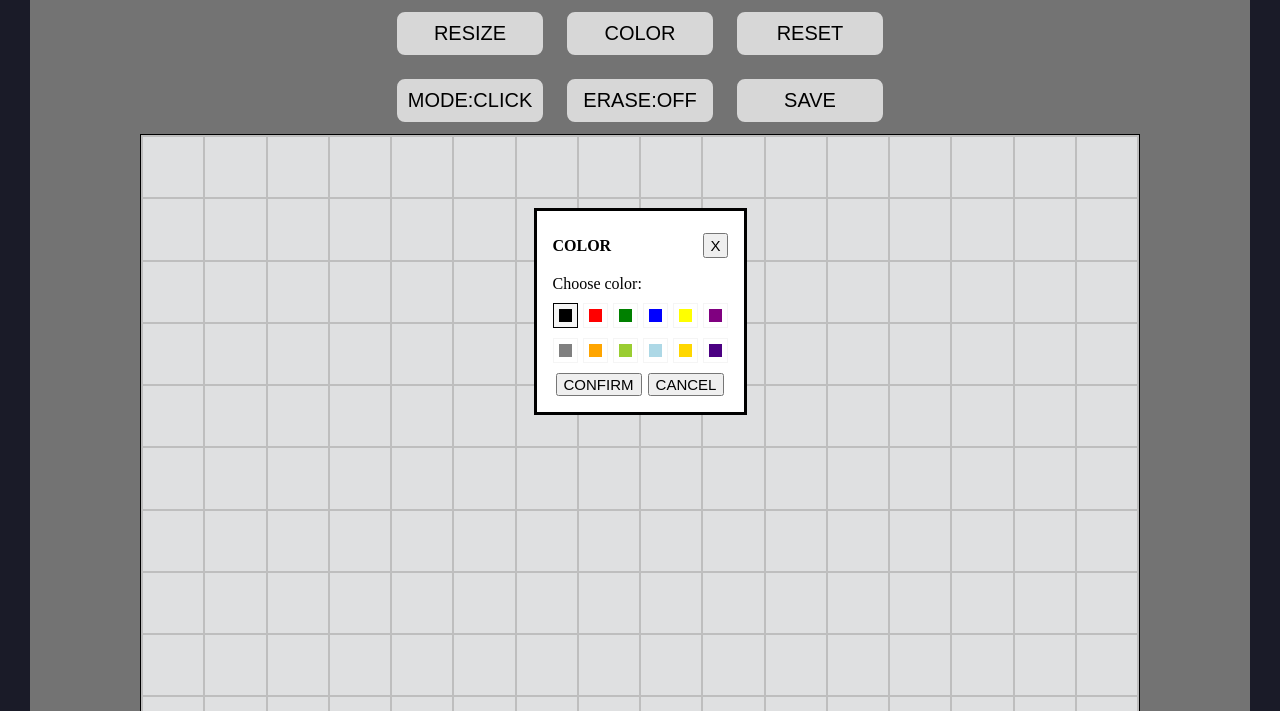
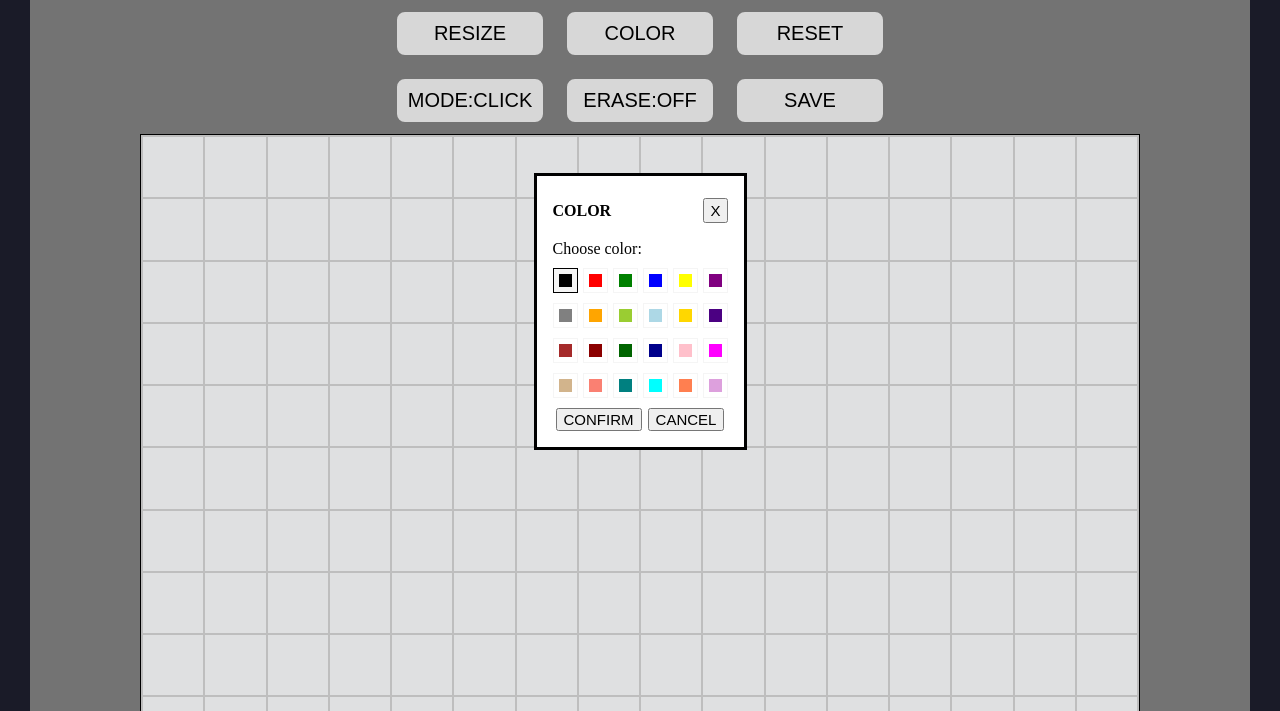
Before and after one commit to Aljohn25/Etch-a-sketch, a plain HTML site: page index.html in a window 1280 px wide. Both pictures are taken after a click on the button "COLOR". Shown: the part 89-800 px from the top of the page. Drawn offline with Linux system fonts and the light colour scheme.

Commit message:
Added 12 more colors

```diff
--- a/index.html
+++ b/index.html
@@ -65,6 +65,22 @@
                 <button id="colorGold" class="colorSelect" data-color="gold"></button>
                 <button id="colorIndigo" class="colorSelect" data-color="indigo"></button>
                 </div>
+                <div class="colorBox3">
+                <button id="colorBrown" class="colorSelect" data-color="brown"></button>
+                <button id="colorDarkRed" class="colorSelect" data-color="darkred"></button>
+                <button id="colorDarkGreen" class="colorSelect" data-color="darkgreen"></button>
+                <button id="colorDarkBlue" class="colorSelect" data-color="darkblue"></button>
+                <button id="colorPink" class="colorSelect" data-color="pink"></button>
+                <button id="colorMagenta" class="colorSelect" data-color="magenta"></button>
+                </div>
+                <div class="colorBox4">
+                <button id="colorTan" class="colorSelect" data-color="tan"></button>
+                <button id="colorSalmon" class="colorSelect" data-color="salmon"></button>
+                <button id="colorTeal" class="colorSelect" data-color="teal"></button>
+                <button id="colorCyan" class="colorSelect" data-color="cyan"></button>
+                <button id="colorCoral" class="colorSelect" data-color="coral"></button>
+                <button id="colorPlum" class="colorSelect" data-color="plum"></button>
+                </div>
 
 
             </div>
--- a/style.css
+++ b/style.css
@@ -287,6 +287,18 @@ input {
     margin-bottom: 10px;
 }
 
+.colorBox3 {
+    display: flex;
+    justify-content: space-between;
+    margin-bottom: 10px;
+}
+
+.colorBox4 {
+    display: flex;
+    justify-content: space-between;
+    margin-bottom: 10px;
+}
+
 
 #colorBlack {
     background-color: black;
@@ -345,6 +357,43 @@ input {
 
 #colorIndigo {
     background-color: indigo;
+}
+
+#colorBrown {
+    background-color: brown;
+}
+#colorDarkRed {
+    background-color: darkred;
+}
+#colorDarkGreen {
+    background-color: darkgreen;
+}
+#colorDarkBlue {
+    background-color: darkblue;
+}
+#colorPink {
+    background-color: pink;
+}
+#colorMagenta {
+    background-color: magenta;
+}
+#colorTan {
+    background-color: tan;
+}
+#colorSalmon {
+    background-color: salmon;
+}
+#colorTeal {
+    background-color: teal;
+}
+#colorCyan {
+    background-color: cyan;
+}
+#colorCoral {
+    background-color: coral;
+}
+#colorPlum {
+    background-color: plum;
 }
 
 
@@ -495,6 +544,54 @@ input {
     background-color: indigo;
 }
 
+.cell.brown {
+    background-color: brown;
+}
+
+.cell.darkred {
+    background-color: darkred;
+}
+
+.cell.darkgreen {
+    background-color: darkgreen;
+}
+
+.cell.darkblue {
+    background-color: darkblue;
+}
+
+.cell.pink {
+    background-color: pink;
+}
+
+.cell.magenta {
+    background-color: magenta;
+}
+
+.cell.tan {
+    background-color: tan;
+}
+
+.cell.salmon {
+    background-color: salmon;
+}
+
+.cell.teal {
+    background-color: teal;
+}
+
+.cell.cyan {
+    background-color: cyan;
+}
+
+.cell.coral {
+    background-color: coral;
+}
+
+.cell.plum {
+    background-color: plum;
+}
+
 
 /* BUTTON HOVER */
 
```
